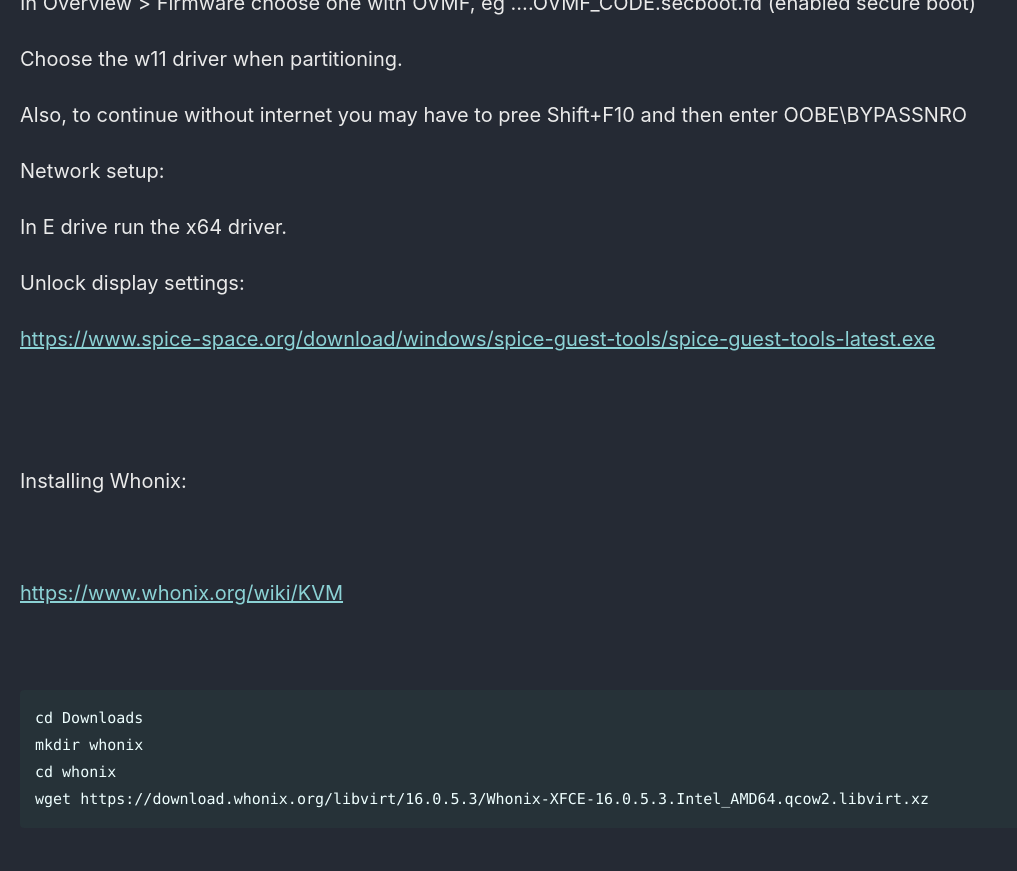
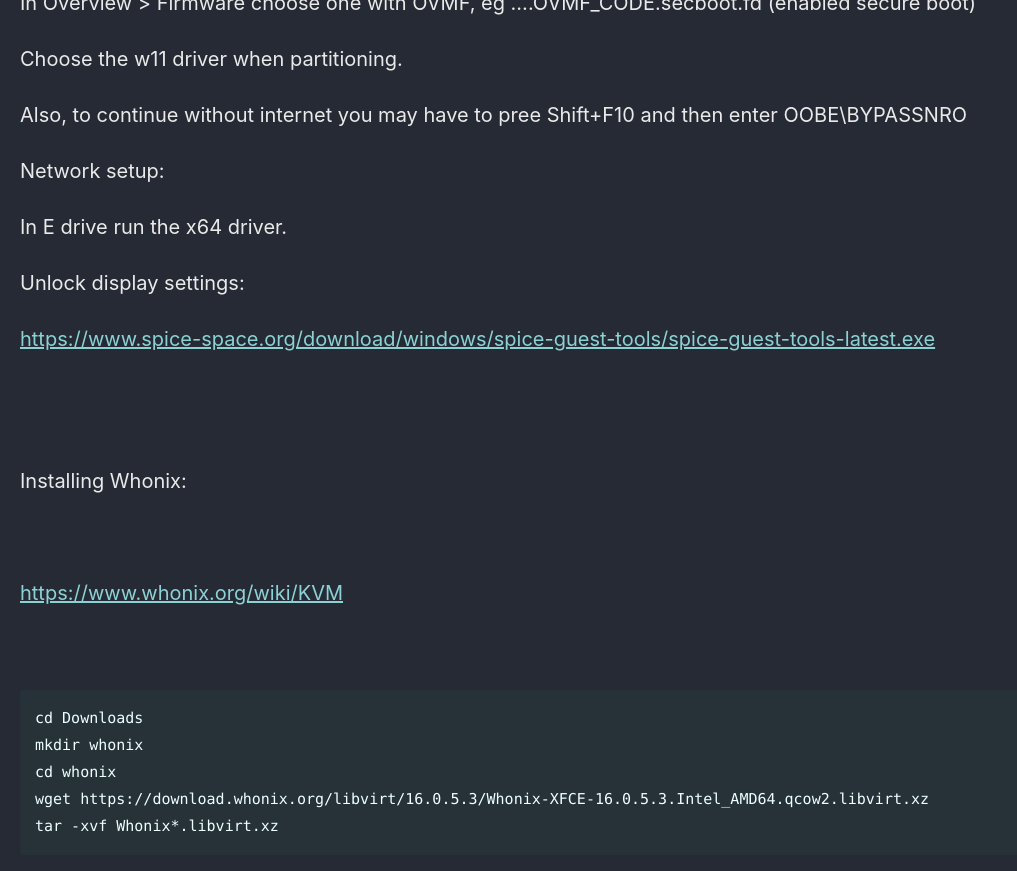
Before and after one commit to Connor-McCartney/Connor-McCartney.github.io, a Jekyll site: the page built from _pages/misc/qemu.md, in a window 1280 px wide and 900 px high, scrolled down 2567 px. Shown: the top 871 px of the window, without its empty margins (0-1017 px from the left). Built offline with Jekyll 4.4.1, drawn with Linux system fonts in a browser that asks for light colours; cached includes are drawn as plain includes.

Commit message:
Update qemu.md

````diff
--- a/_pages/misc/qemu.md
+++ b/_pages/misc/qemu.md
@@ -132,4 +132,5 @@ cd Downloads
 mkdir whonix
 cd whonix
 wget https://download.whonix.org/libvirt/16.0.5.3/Whonix-XFCE-16.0.5.3.Intel_AMD64.qcow2.libvirt.xz
+tar -xvf Whonix*.libvirt.xz
 ```
````
